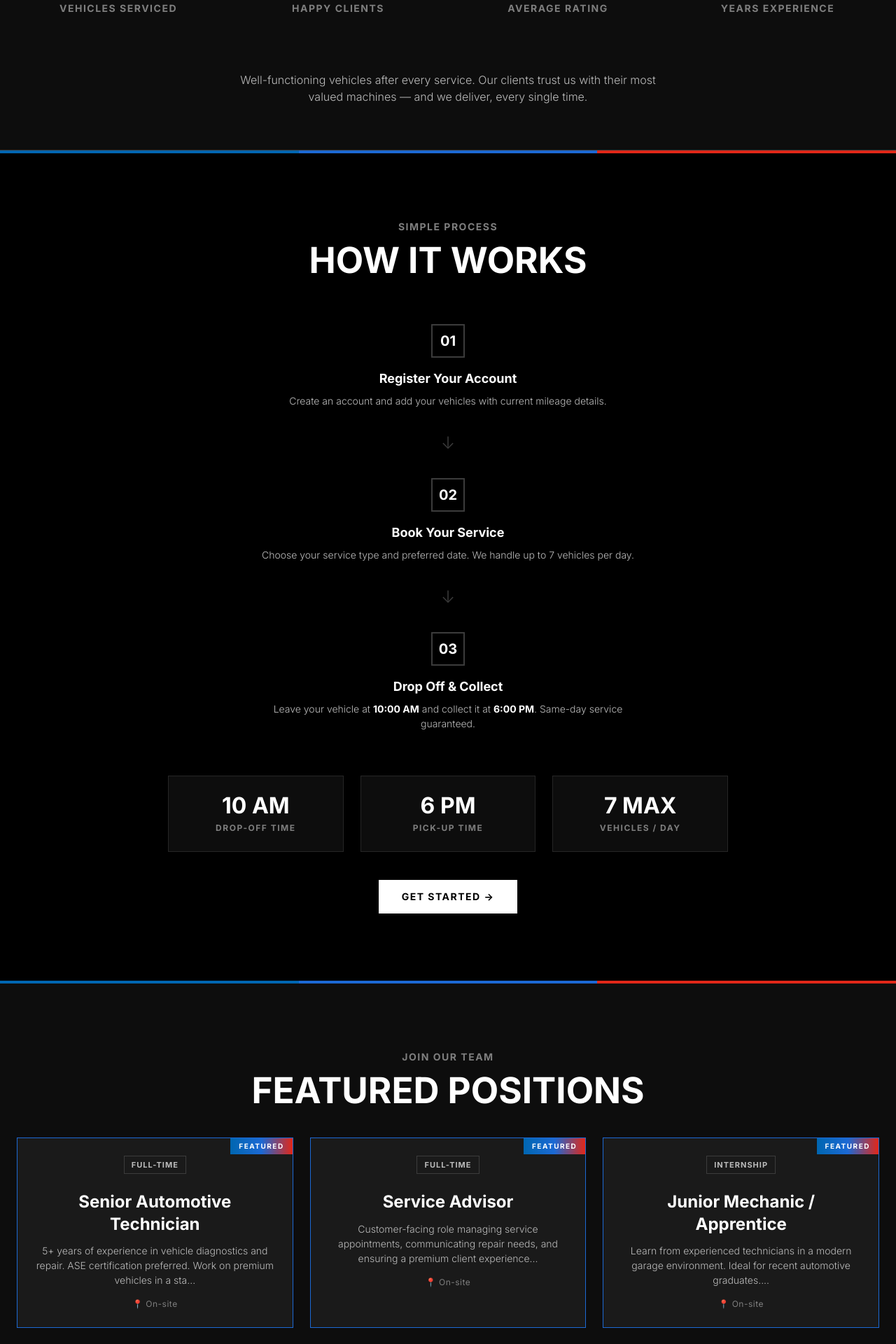
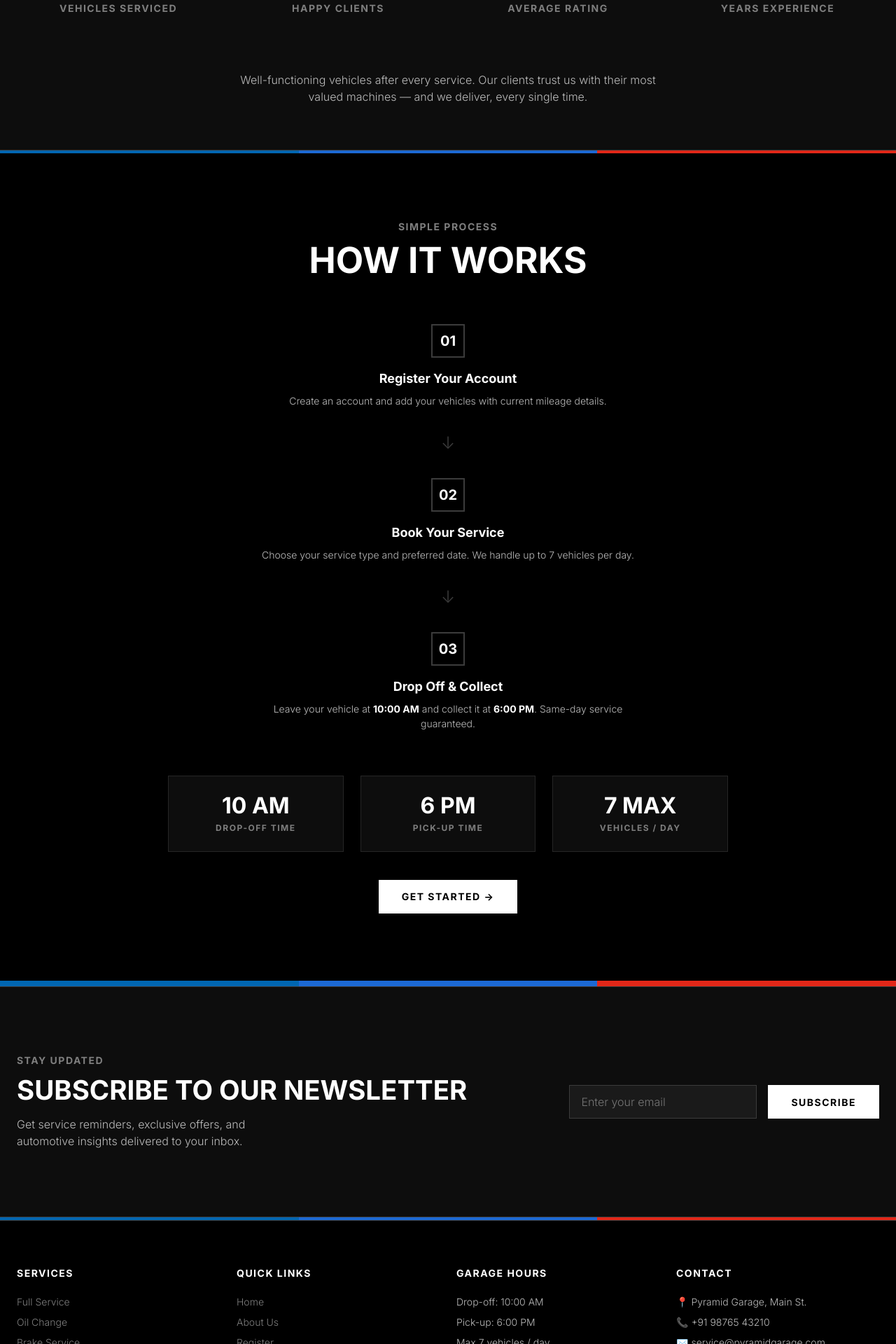
Before and after one commit to chinmayc0707/Precision-Garage, a Flask app: page / in a window 1280 px wide. Shown: the part 1040-2960 px from the top of the page at 70% size. Run offline with Flask 3, Linux system fonts and the light colour scheme; data comes from the database, SQL or seed files in the repository; data that the repository does not hold is empty.

Commit message:
feat: remove job board feature
This commit removes the Job model, job_board route, featured jobs list from the homepage, job board template, and all links referencing the job board feature.

Co-authored-by: chinmayc0707 <139462368+chinmayc0707@users.noreply.github.com>

```diff
--- a/app.py
+++ b/app.py
@@ -2,7 +2,7 @@ from datetime import datetime, date
 from flask import Flask, render_template, redirect, url_for, flash, request, jsonify
 from flask_login import LoginManager, login_user, logout_user, login_required, current_user
 from config import Config
-from models import db, User, Vehicle, Service, Complaint, Booking, Feedback, Job, Newsletter
+from models import db, User, Vehicle, Service, Complaint, Booking, Feedback, Newsletter
 from forms import (
     LoginForm, RegisterForm, VehicleForm, BookingForm,
     ComplaintForm, FeedbackForm, NewsletterForm, UpdateKmsForm,
@@ -64,7 +64,6 @@ def index():
     total_users = User.query.count()
     avg_rating = db.session.query(db.func.avg(Feedback.rating)).scalar() or 0
     total_feedbacks = Feedback.query.count()
-    featured_jobs = Job.query.filter_by(is_featured=True).limit(3).all()
     newsletter_form = NewsletterForm()
     return render_template(
         "index.html",
@@ -73,7 +72,6 @@ def index():
         total_users=total_users,
         avg_rating=round(avg_rating, 1),
         total_feedbacks=total_feedbacks,
-        featured_jobs=featured_jobs,
         newsletter_form=newsletter_form,
     )
 
@@ -140,11 +138,6 @@ def services():
     return render_template("services.html", service_types=service_types)
 
 
-@app.route("/jobs")
-def job_board():
-    featured = Job.query.filter_by(is_featured=True).order_by(Job.created_at.desc()).all()
-    regular = Job.query.filter_by(is_featured=False).order_by(Job.created_at.desc()).all()
-    return render_template("job_board.html", featured=featured, regular=regular)
 
 
 # ── Auth Routes ──────────────────────────────────────────────────────
@@ -592,55 +585,11 @@ def complete_booking(booking_id):
     return render_template("complete_service.html", form=form, booking=booking, complaints=active_complaints)
 
 
-# ── Seed Data ────────────────────────────────────────────────────────
-def seed_data():
-    """Seed initial job listings if empty."""
-    if Job.query.count() == 0:
-        jobs = [
-            Job(
-                title="Senior Automotive Technician",
-                description="5+ years of experience in vehicle diagnostics and repair. ASE certification preferred. Work on premium vehicles in a state-of-the-art facility.",
-                job_type="Full-time",
-                location="On-site",
-                is_featured=True,
-            ),
-            Job(
-                title="Service Advisor",
-                description="Customer-facing role managing service appointments, communicating repair needs, and ensuring a premium client experience.",
-                job_type="Full-time",
-                location="On-site",
-                is_featured=True,
-            ),
-            Job(
-                title="Junior Mechanic / Apprentice",
-                description="Learn from experienced technicians in a modern garage environment. Ideal for recent automotive graduates.",
-                job_type="Internship",
-                location="On-site",
-                is_featured=True,
-            ),
-            Job(
-                title="Parts Inventory Specialist",
-                description="Manage OEM and aftermarket parts inventory. Strong organizational skills and automotive parts knowledge required.",
-                job_type="Part-time",
-                location="On-site",
-                is_featured=False,
-            ),
-            Job(
-                title="Detailing Specialist",
-                description="Professional vehicle detailing — interior and exterior. Experience with ceramic coating and paint correction a plus.",
-                job_type="Full-time",
-                location="On-site",
-                is_featured=False,
-            ),
-        ]
-        db.session.add_all(jobs)
-        db.session.commit()
 
 
 # ── App Init ─────────────────────────────────────────────────────────
 with app.app_context():
     db.create_all()
-    seed_data()
 
 
 if __name__ == "__main__":
--- a/templates/base.html
+++ b/templates/base.html
@@ -30,7 +30,6 @@
                     <a href="{{ url_for('dashboard') }}" class="{% if request.endpoint == 'dashboard' %}active{% endif %}">Dashboard</a>
                     {% endif %}
                 {% endif %}
-                <a href="{{ url_for('job_board') }}" class="{% if request.endpoint == 'job_board' %}active{% endif %}">Job Board</a>
             </div>
 
             <div class="nav-right">
@@ -64,7 +63,6 @@
             <a href="{{ url_for('dashboard') }}">Dashboard</a>
             {% endif %}
         {% endif %}
-        <a href="{{ url_for('job_board') }}">Job Board</a>
         {% if current_user.is_authenticated %}
         <a href="{{ url_for('feedback') }}">Feedback</a>
         <a href="{{ url_for('logout') }}">Logout</a>
@@ -115,7 +113,6 @@
                     <div class="footer-links">
                         <a href="{{ url_for('index') }}">Home</a>
                         <a href="{{ url_for('about') }}">About Us</a>
-                        <a href="{{ url_for('job_board') }}">Careers</a>
                         {% if current_user.is_authenticated %}
                         <a href="{{ url_for('book_service') }}">Book Service</a>
                         <a href="{{ url_for('feedback') }}">Leave Feedback</a>
--- a/templates/index.html
+++ b/templates/index.html
@@ -158,41 +158,6 @@
     </div>
 </section>
 
-<!-- ── M Stripe ────────────────────────────────────────────────────── -->
-<div class="m-stripe"><span></span><span></span><span></span></div>
-
-<!-- ── Featured Jobs ───────────────────────────────────────────────── -->
-<section class="section" id="featured-jobs" style="background:var(--surface-soft);">
-    <div class="container text-center">
-        <div class="fade-up">
-            <p class="label-uppercase" style="color:var(--muted);">Join Our Team</p>
-            <h2 class="display-lg mt-sm mb-xl">FEATURED POSITIONS</h2>
-        </div>
-
-        {% if featured_jobs %}
-        <div class="grid-3 fade-up">
-            {% for job in featured_jobs %}
-            <div class="job-card featured">
-                <span class="job-type-badge">{{ job.job_type }}</span>
-                <h3 class="title-lg mt-sm">{{ job.title }}</h3>
-                <p class="body-sm mt-sm">{{ job.description[:120] }}...</p>
-                <p class="caption mt-md">📍 {{ job.location }}</p>
-            </div>
-            {% endfor %}
-        </div>
-        {% else %}
-        <div class="fade-up">
-            <p class="body-md" style="color:var(--muted);">No featured positions at the moment. Check back soon!</p>
-        </div>
-        {% endif %}
-
-        <div class="mt-xl fade-up">
-            <a href="{{ url_for('job_board') }}" class="text-link">VIEW ALL POSITIONS <span class="arrow">→</span></a>
-        </div>
-    </div>
-</section>
-
-<!-- ── M Stripe ────────────────────────────────────────────────────── -->
 <div class="m-stripe"><span></span><span></span><span></span></div>
 
 <!-- ── Testimonials ────────────────────────────────────────────────── -->
```
Also changed, not shown: models.py (+0 -13 lines), templates/job_board.html (deleted, +0 -62 lines).
